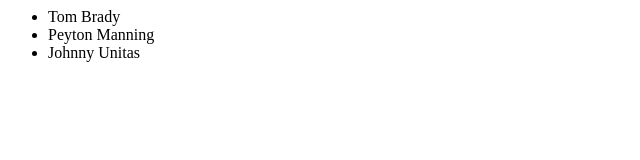
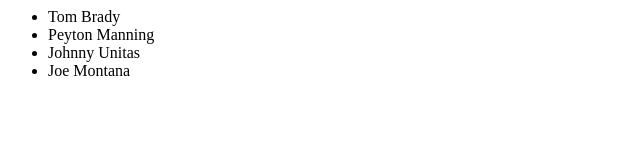
Before and after one commit to bkothuri/helloWorld, a plain HTML site: page index.html in a window 1280 px wide. Shown: the full height of the page, 0-640 px from the left. Drawn offline with Linux system fonts and the light colour scheme.

Commit message:
Best QBs of All time

```diff
--- a/index.html
+++ b/index.html
@@ -3,5 +3,6 @@
         <li>Tom Brady</li>
         <li>Peyton Manning</li>
         <li>Johnny Unitas</li>
+        <li>Joe Montana</li>
     </ul>
 </html>
```
